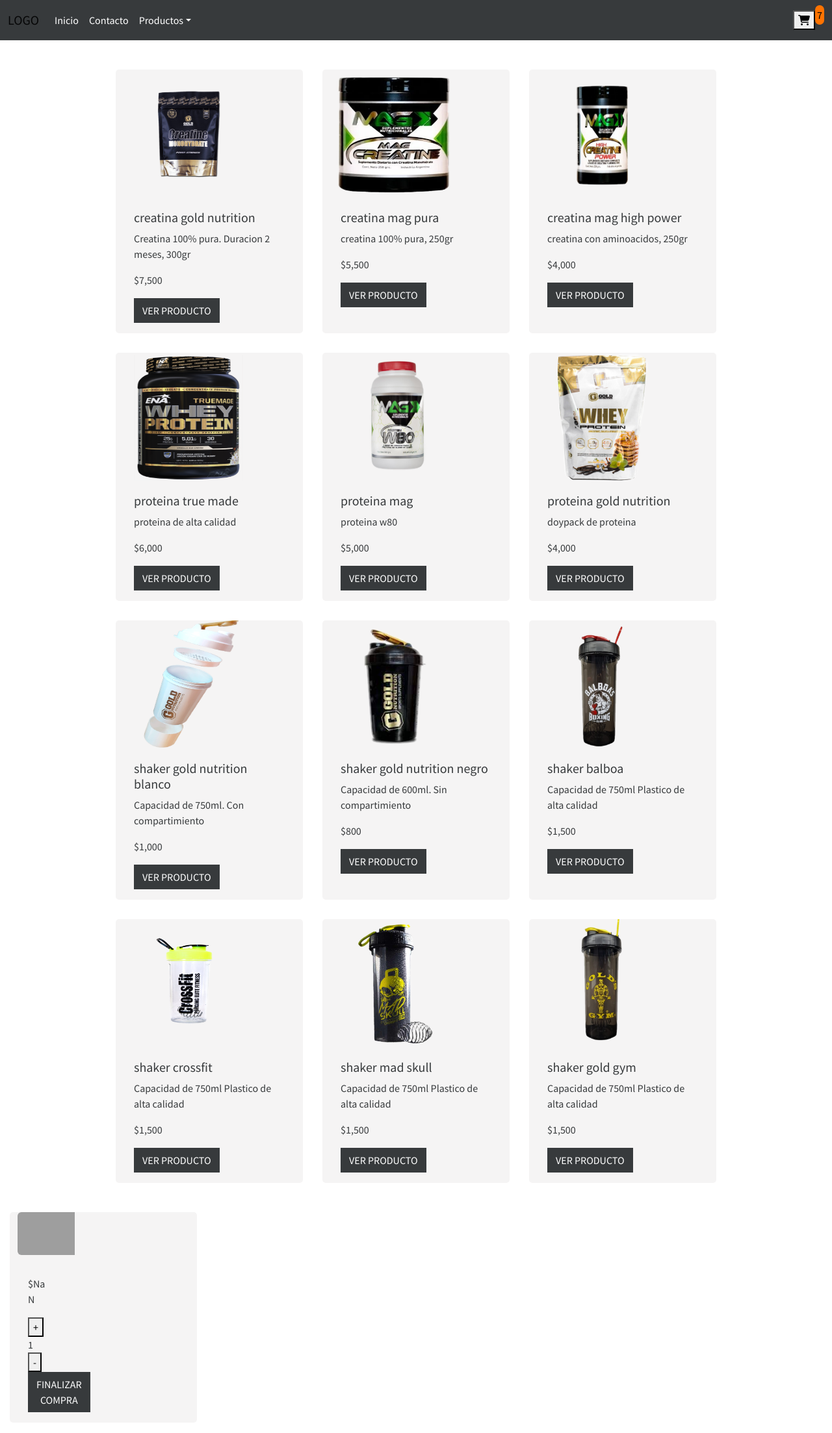
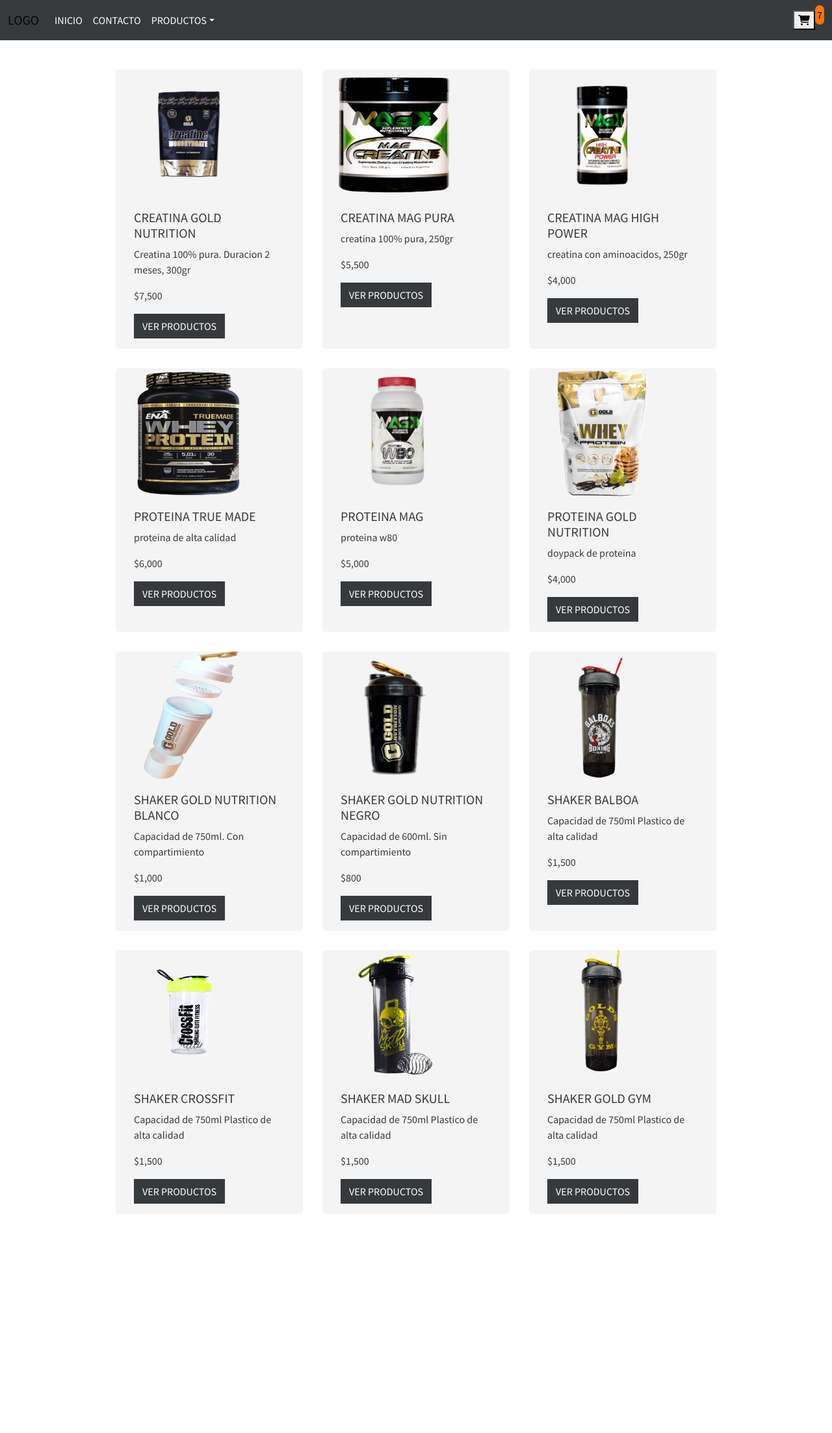
Before and after one commit to BenjaminSarmiento/PreEntrega1Sarmiento, a React (Create React App) app: page / in a window 1280 px wide. Shown: the whole page at 65% size. After the commit the page ends 1914 px from the top, so only its background shows below. Built offline with nearby package versions, Linux system fonts and the light colour scheme; grey boxes are pictures that could not be loaded.

Commit message:
navegacion en la pagina

```diff
--- a/package.json
+++ b/package.json
@@ -8,6 +8,7 @@
     "@testing-library/user-event": "^13.5.0",
     "react": "^18.2.0",
     "react-dom": "^18.2.0",
+    "react-router-dom": "^6.8.0",
     "react-scripts": "5.0.1",
     "web-vitals": "^2.1.4"
   },
--- a/src/components/App.css
+++ b/src/components/App.css
@@ -37,3 +37,31 @@
 .btnNavbar{
    color: white;
 }
+.cardDetalle{
+   width: 800px;
+   height: 200px;
+   display: flex;
+   flex-direction: row;
+  justify-content: center;
+  border: 1px red solid;
+}
+.card-body-detalle{
+   border: 1px red solid;
+}
+.itemDetail{
+  max-width: 540px;
+  margin-top: 30px;
+}
+.btn-final{
+  width: 200px;
+  height: 50px;
+  margin-left: 30px;
+}
+.card-title{
+  text-transform: uppercase;
+}
+.img-card-detalle{
+  width: 200px;
+  height: 200px;
+  margin-right: 100px;
+}
--- a/src/components/App.jsx
+++ b/src/components/App.jsx
@@ -1,13 +1,22 @@
+
 import './App.css'
+
+import { BrowserRouter, Routes, Route } from 'react-router-dom';
 import Navbar from "./navbar/navbar";
 import ItemListContainer from './ItemListContainer/ItemListContainer';
 import ItemDetailContainer from './ItemDetailContainer/ItemDetailContainer';
+
 const App = () => {
   return (
     <>
+    <BrowserRouter>
       <Navbar/>
-      <ItemListContainer/>
-      <ItemDetailContainer/>
+      <Routes>
+        <Route path='/' element={<ItemListContainer/>}/>
+        <Route path='/item/:id' element={<ItemDetailContainer/>}/>
+        <Route path='/category/:idCategoria' element={<ItemListContainer/>}/>
+      </Routes>
+    </BrowserRouter>
     </>
   );
 }
--- a/src/components/Item/Item.jsx
+++ b/src/components/Item/Item.jsx
@@ -1,3 +1,4 @@
+import { Link } from "react-router-dom";
 const Item = ({item}) => {
     return (
 <div className="card">
@@ -6,7 +7,7 @@
           <h5 className="card-title">{item.nombre}</h5>
           <p className="card-text">{item.caracteristicas}</p>
           <p className="card-text"> ${new Intl.NumberFormat().format(item.precio)}</p>
-          <button className="btn btn-dark">VER PRODUCTO</button>
+          <button className="btn btn-dark"><Link className="nav-link" to={`/item/${item.id}`}>VER PRODUCTOS</Link></button>
 
     </div>
 </div>
--- a/src/components/ItemDetail/ItemDetail.jsx
+++ b/src/components/ItemDetail/ItemDetail.jsx
@@ -1,18 +1,18 @@
 import ItemCount from "../ItemCount/ItemCount";
 
-const ItemDetail = (item) => {
+const ItemDetail = ({item}) => {
     return (
-        <div className="row g-0">
-            <div className="col-md-4">
-                <img src={`../img/${item.img}`} className = "img-fluid rounded-start" alt= {item.nombre}/>
-                <div className="col-md-8">
-                    <div className="card-body">
+        <div>
+            <div className="cardDetalle">
+                <img src={`../img/${item.img}`} className = "img-fluid rounded-start img-card-detalle" alt= {item.nombre}/>
+                <div>
+                    <div className="card-body-detalle">
                         <h5 className="card-title">{item.nombre}</h5>
                         <p className="card-text">{item.caracteristicas}</p>
-                        <p className="card-text">{item.stock}</p>
+                        <p className="card-text"> stock: {item.stock}</p>
                         <p className="card-text">${new Intl.NumberFormat('de-DE').format(item.precio)}</p>
                         <ItemCount valInicial={1} stock={item.stock}/>
-                        <button className="btn btn-secondary">FINALIZAR COMPRA</button>
+                        <button className="btn btn-secondary btn-final">FINALIZAR COMPRA</button>
                     </div>
                 </div>
             </div>
--- a/src/components/ItemDetailContainer/ItemDetailContainer.jsx
+++ b/src/components/ItemDetailContainer/ItemDetailContainer.jsx
@@ -1,13 +1,15 @@
 import { useState,useEffect } from "react";
+import {useParams} from "react-router-dom";
 import ItemDetail from "../ItemDetail/ItemDetail";
 const ItemDetailContainer = () => {
     const [producto, setProducto] = useState([])
+    const {id} = useParams()
 
     useEffect(() => {
-        fetch('./json/productos.json')
+        fetch('../json/productos.json')
        .then(Response => Response.json())
        .then(products => {
-       const item = products.find(prod => prod.id === 2)
+       const item = products.find(prod => prod.id === parseInt(id))
         setProducto(item)
     })
     }, [])
--- a/src/components/itemListContainer/itemListContainer.jsx
+++ b/src/components/itemListContainer/itemListContainer.jsx
@@ -1,18 +1,33 @@
 
 import { useState,useEffect } from "react";
+import { useParams } from "react-router-dom";
+
 import ItemList from "../ItemList/ItemList";
 const ItemListContainer = () => {
     const [productos, setProductos] = useState([])
+    const {idCategoria}= useParams()
 
     useEffect(() => {
+        if (idCategoria) {
+            fetch('../json/productos.json')
+       .then(Response => Response.json())
+       .then(items => {
+          const products = items.filter(prod => prod.idCategoria === parseInt(idCategoria))
+          const productsList = ItemList({products})
+          console.log(productsList)
+          setProductos(productsList)
+         })
+    } else {
         fetch('./json/productos.json')
        .then(Response => Response.json())
        .then(products => {
-       const productsList = ItemList({products})
-        console.log(productsList)
-        setProductos(productsList)
-    })
-    }, [])
+        console.log(products)
+          const productsList = ItemList({products})
+          console.log(productsList)
+          setProductos(productsList)
+         })
+    }
+    }, [idCategoria])
 
     return (
         <div className="row cards">
--- a/src/components/navbar/categorias/categorias.jsx
+++ b/src/components/navbar/categorias/categorias.jsx
@@ -1,19 +1,16 @@
 
-
+import { Link } from "react-router-dom";
 const Categorias = () => {
     return (
         <>
             <li className="nav-item dropdown">
                     <a className="nav-link dropdown-toggle btnNavbar" href="#" role="button" data-bs-toggle="dropdown" aria-expanded="false">
-                      Productos
+                      PRODUCTOS
                     </a>
                     <ul className="dropdown-menu">
-                      <li><a className="dropdown-item" href="#">Ver todos los Productos</a></li>
-                      <li><hr className="dropdown-divider" /></li>
-                      <li><a className="dropdown-item" href="#">Proteinas</a></li>
-                      <li><a className="dropdown-item" href="#">Creatinas</a></li>
-                      <li><a className="dropdown-item" href="#">Shakers</a></li>
-                      <li><a className="dropdown-item" href="#">Colagenos</a></li>
+                      <li><Link className="dropdown-item" to={"/category/2"}>proteinas</Link></li>
+                      <li><Link className="dropdown-item" to={"/category/1"}>creatinas</Link></li>
+                      <li><Link className="dropdown-item" to={"/category/3"}>shakers</Link></li>
                     </ul>
                   </li>
         </>
--- a/src/components/navbar/secciones/secciones.jsx
+++ b/src/components/navbar/secciones/secciones.jsx
@@ -1,13 +1,13 @@
 
-
+import { Link } from "react-router-dom";
 const Secciones = () => {
     return (
         <>
             <li className="nav-item">
-                    <a className="nav-link btnNavbar" aria-current="page" href="#">Inicio</a>
+                    <Link className="nav-link btnNavbar" to={"/"}>INICIO</Link>
                   </li>
                   <li className="nav-item">
-                    <a className="nav-link btnNavbar" href="#">Contacto</a>
+                    <Link className="nav-link btnNavbar" to={"/contacto"}>CONTACTO</Link>
                   </li>
         </>
     );
```
Also changed, not shown: public/json/productos.json (line endings or trailing spaces), 1 other file (tests, documents, lock files or other folders).
